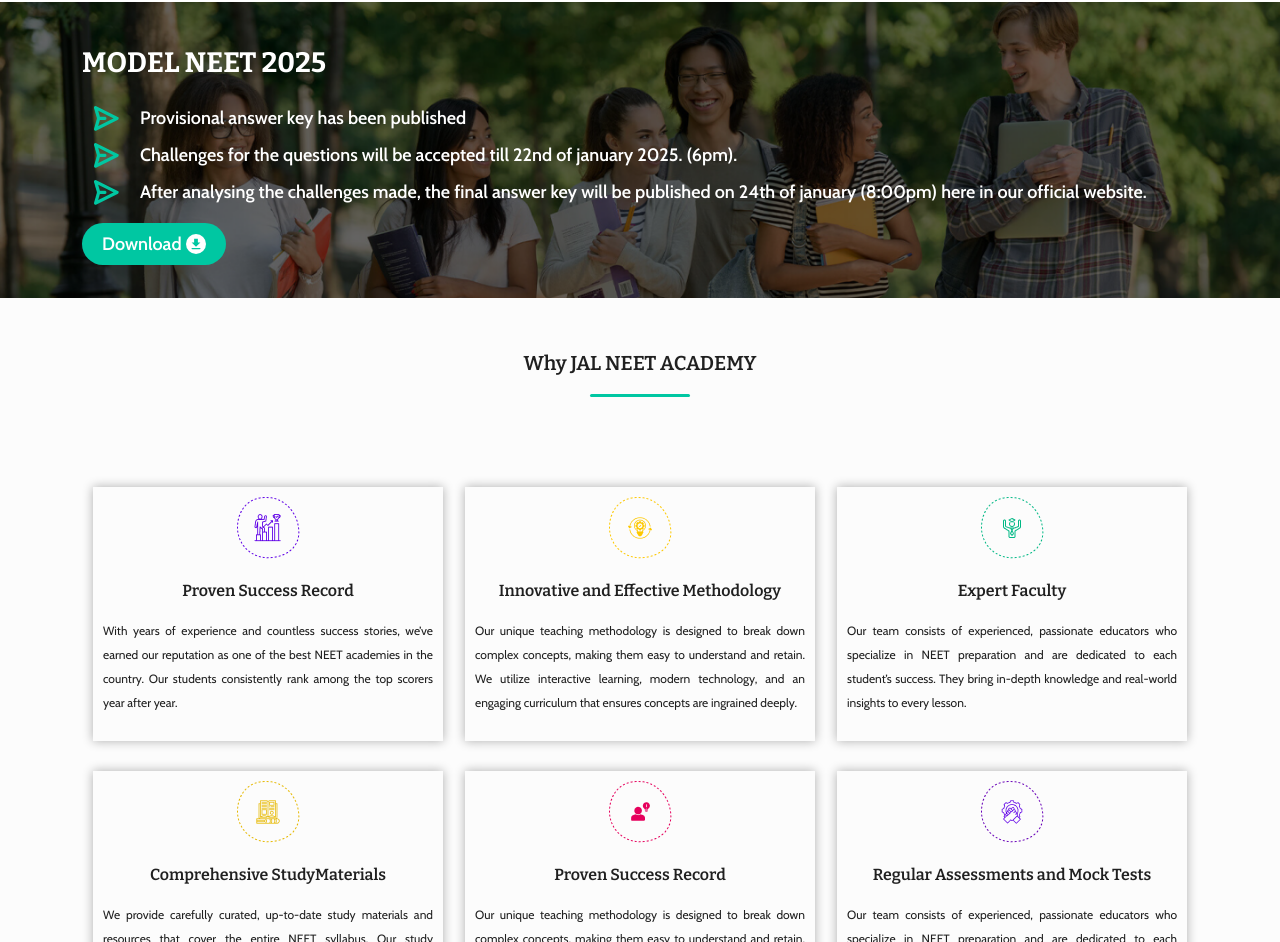
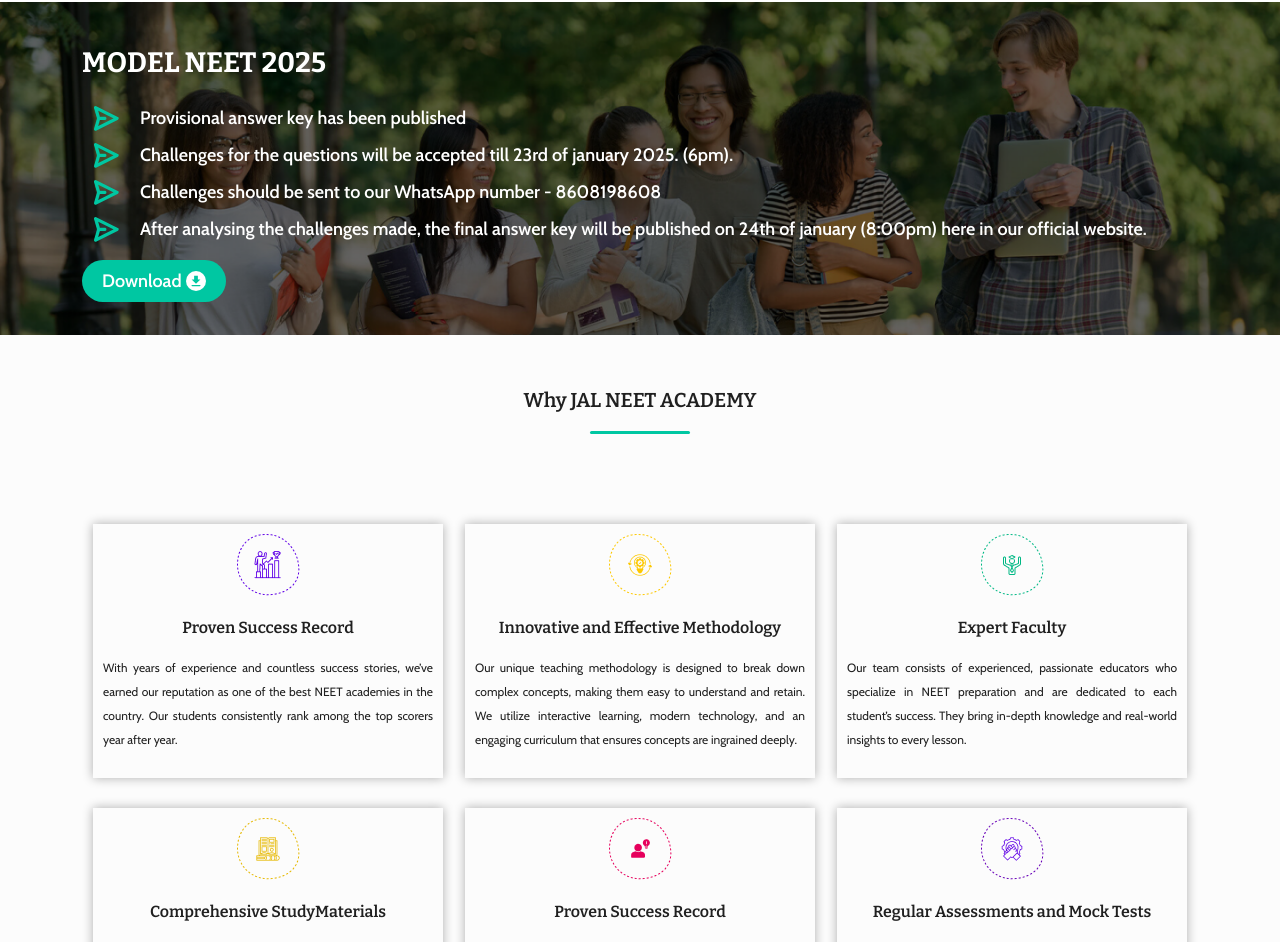
Before and after one commit to Ilyas73-hue/jal, a React (Create React App) app: page / in a window 1280 px wide. Shown: the part 1954-2896 px from the top of the page. Built offline with nearby package versions, Linux system fonts and the light colour scheme.

Commit message:
small update

```diff
--- a/src/Component/Home/Home.js
+++ b/src/Component/Home/Home.js
@@ -282,7 +282,11 @@
        </div>
        <div id="home-section-model-div-1-2">
        <img id="home-section-model-div-1-2-icon" src={model_neet_icon} alt={model_neet_icon} />
-       <p id="home-section-model-div-1-2-p-1">Challenges for the questions will be accepted till 22nd of january 2025.  (6pm).</p>
+       <p id="home-section-model-div-1-2-p-1">Challenges for the questions will be accepted till 23rd of january 2025.  (6pm).</p>
+       </div>
+       <div id="home-section-model-div-1-3">
+       <img id="home-section-model-div-1-3-icon" src={model_neet_icon} alt={model_neet_icon} />
+       <p id="home-section-model-div-1-3-p-1">Challenges should be sent to our WhatsApp number - 8608198608</p>
        </div>
        <div id="home-section-model-div-1-3">
        <img id="home-section-model-div-1-3-icon" src={model_neet_icon} alt={model_neet_icon} />
```
